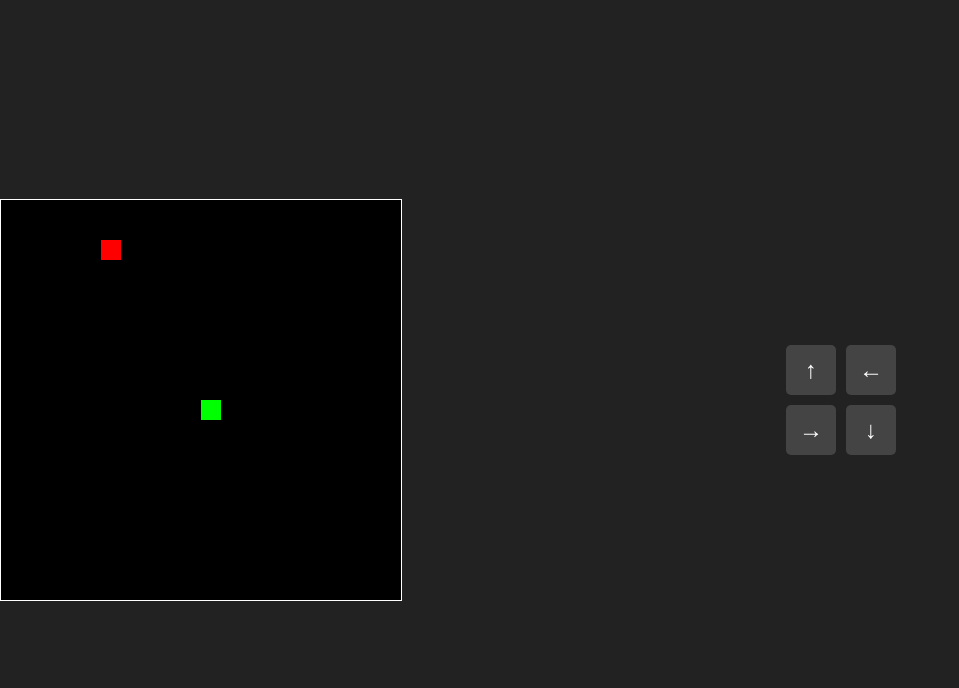
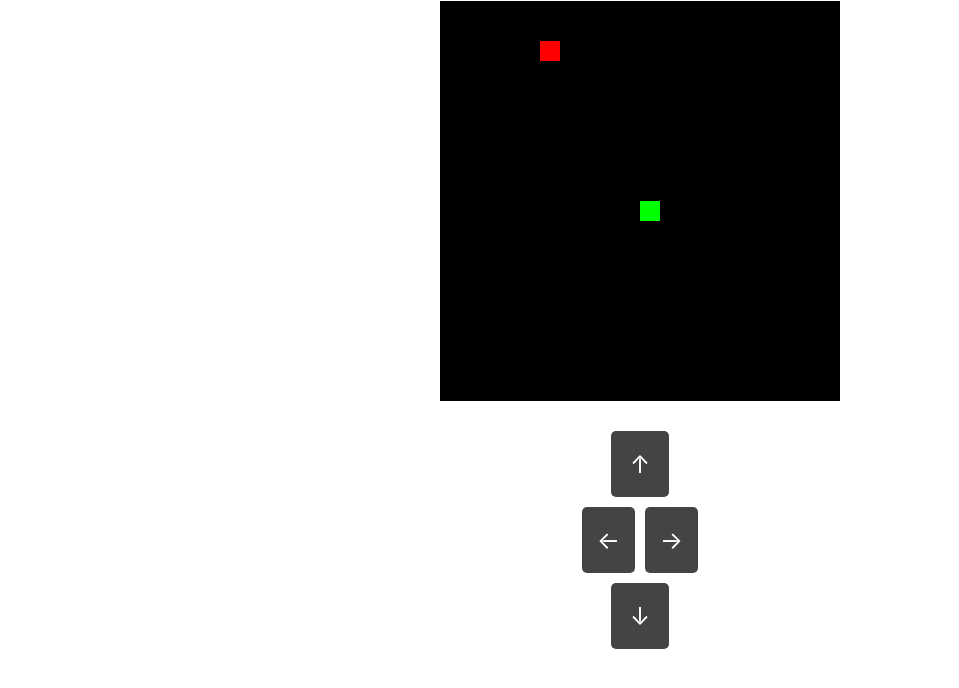
Before and after one commit to webzawa/snakegame, a plain HTML site: page index.html in a window 1280 px wide. Shown: the whole page, without its empty margins (0-959 px from the left). Drawn offline with nearby package versions, Linux system fonts and the light colour scheme.

Commit message:
add: add bootstrap5 & fix styles

```diff
--- a/index.html
+++ b/index.html
@@ -5,15 +5,40 @@
     <meta name="viewport" content="width=device-width, initial-scale=1.0" />
     <title>スネークゲーム</title>
     <link rel="stylesheet" href="style.css" />
+    <link
+      href="https://cdn.jsdelivr.net/npm/bootstrap@5.0.2/dist/css/bootstrap.min.css"
+      rel="stylesheet"
+      integrity="sha384-EVSTQN3/azprG1Anm3QDgpJLIm9Nao0Yz1ztcQTwFspd3yD65VohhpuuCOmLASjC"
+      crossorigin="anonymous" />
   </head>
+
   <body>
-    <canvas id="gameBoard" width="400" height="400"></canvas>
-    <div class="controls">
-      <button class="arrowBtn" id="upBtn">↑</button>
-      <button class="arrowBtn" id="leftBtn">←</button>
-      <button class="arrowBtn" id="rightBtn">→</button>
-      <button class="arrowBtn" id="downBtn">↓</button>
+    <div
+      class="container d-flex flex-column align-items-center"
+      style="height: 100vh;">
+      <canvas id="gameBoard" width="400" height="400" class="mb-4"></canvas>
+      <div class="controls d-flex flex-column">
+        <div class="controls-row d-flex">
+          <div class="col"></div>
+          <button class="arrowBtn col" id="upBtn">↑</button>
+          <div class="col"></div>
+        </div>
+        <div class="controls-row d-flex">
+          <button class="arrowBtn col" id="leftBtn">←</button>
+          <div class="col"></div>
+          <button class="arrowBtn col" id="rightBtn">→</button>
+        </div>
+        <div class="controls-row d-flex">
+          <div class="col"></div>
+          <button class="arrowBtn col" id="downBtn">↓</button>
+          <div class="col"></div>
+        </div>
+      </div>
     </div>
+    <script
+      src="https://cdn.jsdelivr.net/npm/bootstrap@5.0.2/dist/js/bootstrap.bundle.min.js"
+      integrity="sha384-MrcW6ZMFYlzcLA8Nl+NtUVF0sA7MsXsP1UyJoMp4YLEuNSfAP+JcXn/tWtIaxVXM"
+      crossorigin="anonymous"></script>
     <script src="script.js"></script>
   </body>
 </html>
--- a/style.css
+++ b/style.css
@@ -1,8 +1,4 @@
 body {
-  display: flex;
-  justify-content: center;
-  align-items: center;
-  height: 100vh;
   background-color: #222;
   margin: 0;
   font-family: Arial, sans-serif;
@@ -12,27 +8,17 @@ canvas {
   border: 1px solid #fff;
 }
 
-.controls {
-  display: flex;
-  flex-wrap: wrap;
-  justify-content: center;
-  width: 150px;
-  margin: 20px auto;
-}
-
 .arrowBtn {
   display: flex;
   justify-content: center;
   align-items: center;
-  width: 50px;
-  height: 50px;
   background-color: #444;
   color: white;
   border: none;
   border-radius: 5px;
   font-size: 24px;
   margin: 5px;
-  outline: none;
+  padding: 15px;
   cursor: pointer;
 }
 
```
